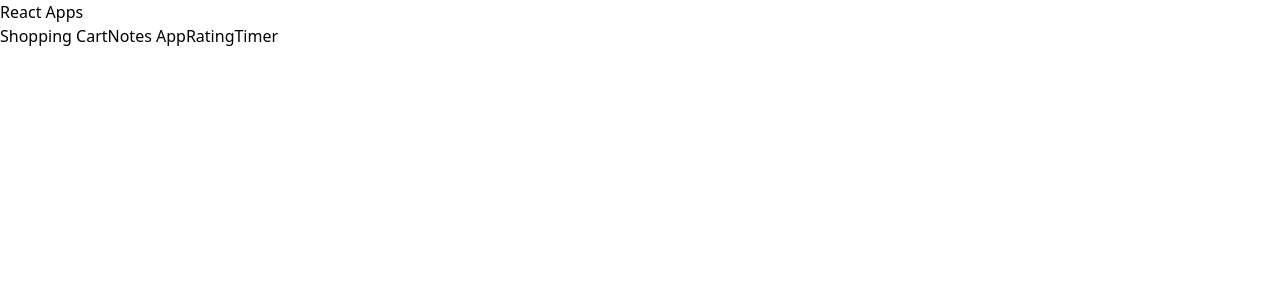
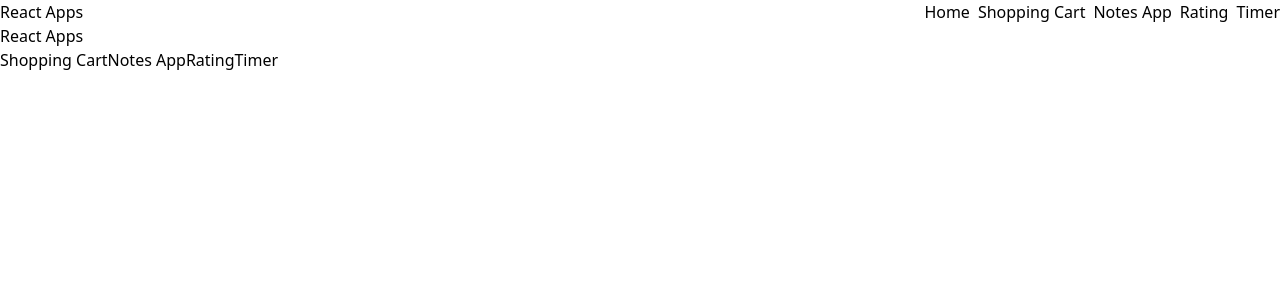
Before and after one commit to Dimterion/react-apps, a React (Vite) app: page / in a window 1280 px wide. Shown: the top 300 px of the page. Built offline with nearby package versions, Linux system fonts and the light colour scheme; no server answers.

Commit message:
add header

```diff
--- a/src/App.jsx
+++ b/src/App.jsx
@@ -1,4 +1,5 @@
 import { Routes, Route } from "react-router";
+import Header from "./components/Header";
 import HomePage from "./pages/home";
 import ShoppingCartPage from "./pages/shopping-cart";
 import NotesAppPage from "./pages/notes-app/notes-app";
@@ -8,6 +9,8 @@ import NotFoundPage from "./pages/not-found";
 
 const App = () => {
   return (
+    <>
+      <Header />
       <Routes>
         <Route path="/" element={<HomePage />} />
         <Route path="/shopping-cart" element={<ShoppingCartPage />} />
@@ -16,6 +19,7 @@ const App = () => {
         <Route path="/timer" element={<TimerPage />} />
         <Route path="*" element={<NotFoundPage />} />
       </Routes>
+    </>
   );
 };
 
--- /dev/null
+++ b/src/components/Header.jsx
@@ -0,0 +1,18 @@
+import { Link } from "react-router";
+
+const Header = () => {
+  return (
+    <header className="flex justify-between">
+      <h1>React Apps</h1>
+      <nav className="flex gap-2">
+        <Link to="/">Home</Link>
+        <Link to="/shopping-cart">Shopping Cart</Link>
+        <Link to="/notes-app">Notes App</Link>
+        <Link to="/rating">Rating</Link>
+        <Link to="/timer">Timer</Link>
+      </nav>
+    </header>
+  );
+};
+
+export default Header;
```
Lines whose indentation alone changed are shown as unchanged.
